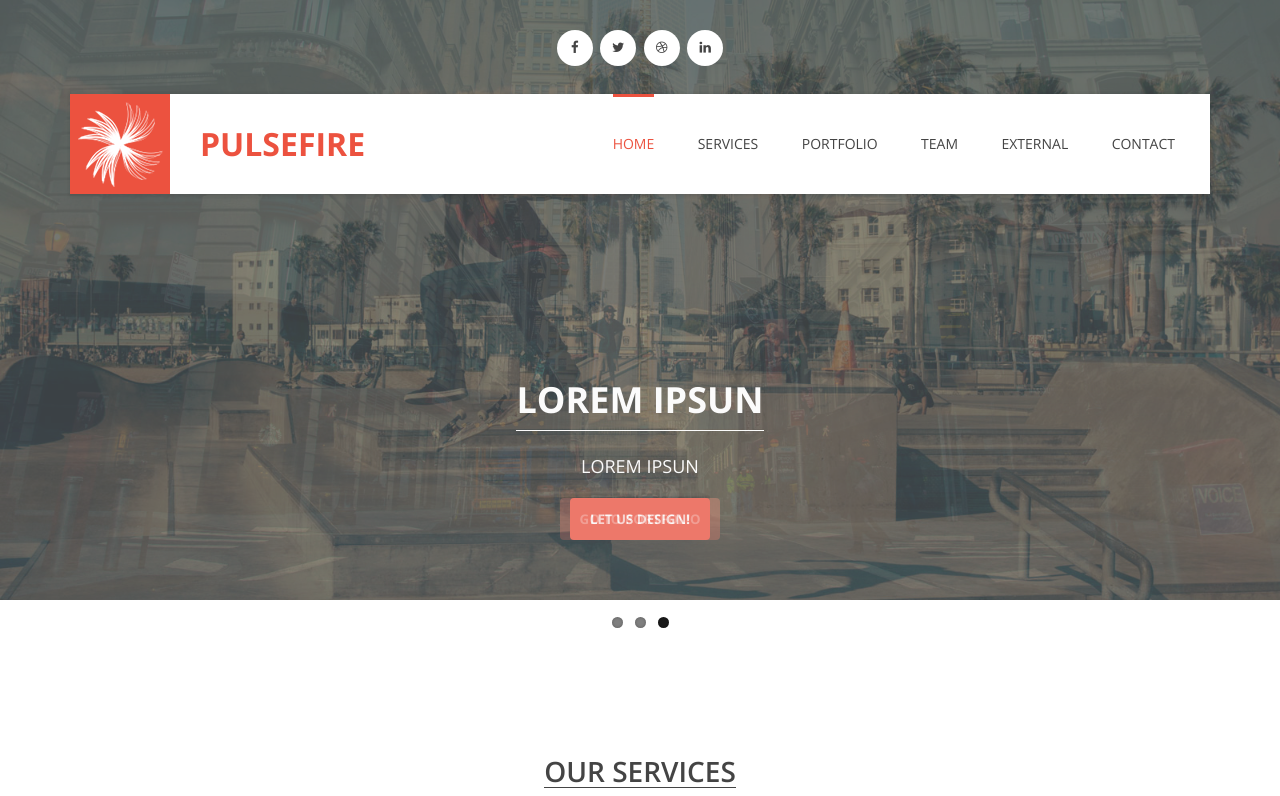
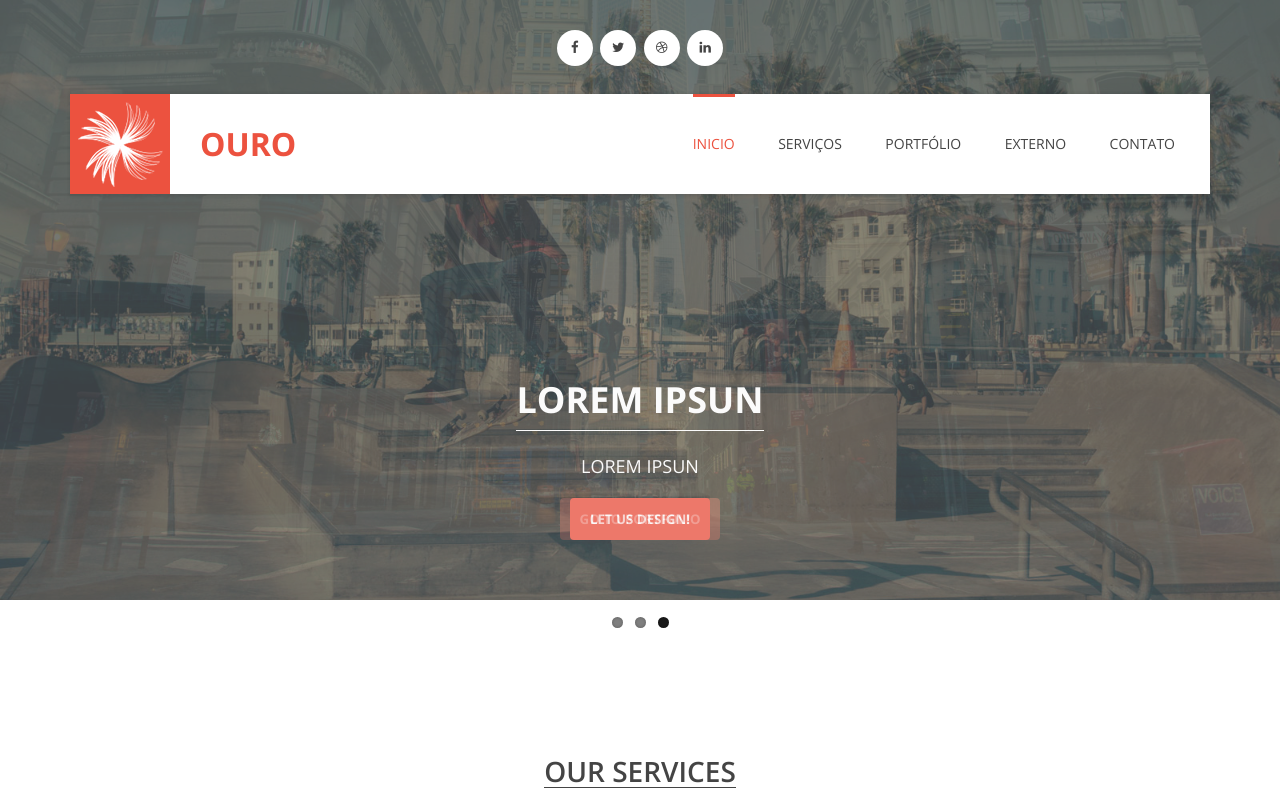
Before and after one commit to marcospandrade/engouroverde, a plain HTML site: page index.html in a window 1280 px wide. Shown: the top 796 px of the page. Drawn offline with nearby package versions, Linux system fonts and the light colour scheme; some packages are replaced by stand-ins of ours.

Commit message:
index atualizacoes

```diff
--- a/index.html
+++ b/index.html
@@ -1,17 +1,11 @@
 <!DOCTYPE html>
-<!--[if lt IE 7]>      <html class="no-js lt-ie9 lt-ie8 lt-ie7"> <![endif]-->
-<!--[if IE 7]>         <html class="no-js lt-ie9 lt-ie8"> <![endif]-->
-<!--[if IE 8]>         <html class="no-js lt-ie9"> <![endif]-->
-<!--[if gt IE 8]><!--> <html class="no-js"> <!--<![endif]-->
+<html class="no-js">
     <head>
         <meta charset="utf-8">
         <title>Flex - Responsive HTML Template</title>
     	<meta name="description" content="">
         <meta name="viewport" content="width=device-width, initial-scale=1">
-<!--
-Flex Template
-http://www.templatemo.com/tm-406-flex
--->
+
         <link href='http://fonts.googleapis.com/css?family=Open+Sans:400,300,600,700,800' rel='stylesheet' type='text/css'>
 
         <link rel="stylesheet" href="css/bootstrap.min.css">
@@ -23,11 +17,6 @@ http://www.templatemo.com/tm-406-flex
         <script src="js/vendor/modernizr-2.6.1-respond-1.1.0.min.js"></script>
     </head>
     <body>
-        <!--[if lt IE 7]>
-            <p class="chromeframe">You are using an outdated browser. <a href="http://browsehappy.com/">Upgrade your browser today</a> or <a href="http://www.google.com/chromeframe/?redirect=true">install Google Chrome Frame</a> to better experience this site.</p>
-        <![endif]-->
-
-
         <div class="site-main" id="sTop">
             <div class="site-header">
                 <div class="container">
@@ -48,18 +37,18 @@ http://www.templatemo.com/tm-406-flex
                             <div class="row">
                                 <div class="logo-wrapper col-md-2 col-sm-2">
                                     <h1>
-                                        <a href="#">Pulsefire</a>
+                                        <a href="#">Ouro Verde</a>
                                     </h1>
                                 </div> <!-- /.logo-wrapper -->
                                 <div class="col-md-10 col-sm-10 main-menu text-right">
                                     <div class="toggle-menu visible-sm visible-xs"><i class="fa fa-bars"></i></div>
                                     <ul class="menu-first">
-                                        <li class="active"><a href="#">Home</a></li>
-                                        <li><a href="#services">Services</a></li>
-                                        <li><a href="#portfolio">Portfolio</a></li>
-                                        <li><a href="#our-team">Team</a></li>
-                                        <li><a href="http://plus.facebook.com/+templatemo" class="external" target="_parent" rel="nofollow">External</a></li>
-                                        <li><a href="#contact">Contact</a></li>
+                                        <li class="active"><a href="#">Inicio</a></li>
+                                        <li><a href="#services">Serviços</a></li>
+                                        <li><a href="#portfolio">Portfólio</a></li>
+                                        <!--li><a href="#our-team">Team</a></li-->
+                                        <li><a href="https://www.facebook.com/marcs.andrde" class="external" target="_parent" rel="nofollow">Externo</a></li>
+                                        <li><a href="#contact">Contato</a></li>
                                     </ul>
                                 </div> <!-- /.main-menu -->
                             </div> <!-- /.row -->
@@ -77,7 +66,7 @@ http://www.templatemo.com/tm-406-flex
                                 <div class="slider-caption visible-md visible-lg">
                                     <h2>LOREM IPSUN</h2>
                                     <p>lorem ipsun</p>
-                                    <a href="#" class="slider-btn">Let us design!</a>
+                                    <a href="#contact" class="slider-btn">Let us design!</a>
                                 </div>
                             </li>
                             <li>
@@ -86,7 +75,7 @@ http://www.templatemo.com/tm-406-flex
                                 <div class="slider-caption visible-md visible-lg">
                                     <h2>LOREM IPSUN</h2>
                                     <p>lorem ipsun</p>
-                                    <a href="#" class="slider-btn">Go to Portfolio</a>
+                                    <a href="#portfolio" class="slider-btn">Go to Portfolio</a>
                                 </div>
                             </li>
                             <li>
@@ -95,7 +84,7 @@ http://www.templatemo.com/tm-406-flex
                                 <div class="slider-caption visible-md visible-lg">
                                     <h2>LOREM IPSUN</h2>
                                     <p>lorem ipsun</p>
-                                    <a href="#" class="slider-btn">Let us design!</a>
+                                    <a href="#contact" class="slider-btn">Let us design!</a>
                                 </div>
                             </li>
                         </ul>
```
